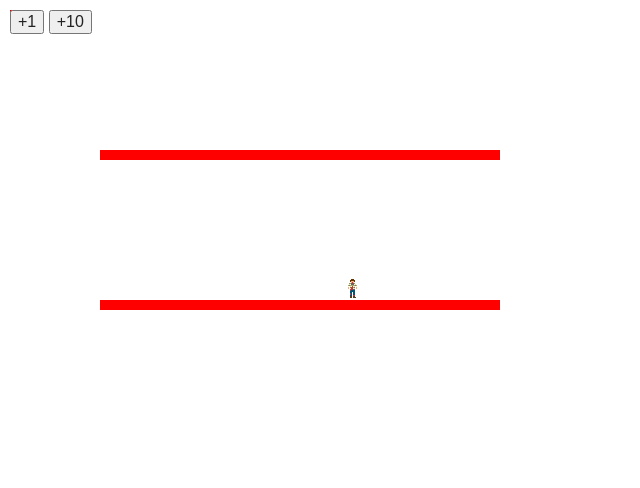
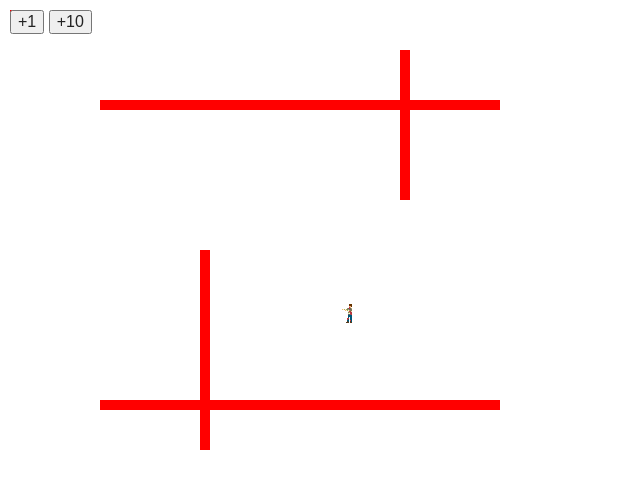
Before and after one commit to ragamo/Zombies, a plain HTML site: page index.html in a window 1280 px wide. Shown: the whole page, without its empty margins (0-640 px from the left). Drawn offline with Linux system fonts and the light colour scheme; animation ran at ten frames a second.

Commit message:
Se añaden colisiones

```diff
--- a/css/estilos.css
+++ b/css/estilos.css
@@ -39,14 +39,26 @@ input {
 	position: absolute;
 }
 .wall.up {
-	top: 150px;
+	top: 100px;
 	left: 100px;
 	height: 10px;
 	width: 400px;
 }
 .wall.down {
-	top: 300px;
+	top: 400px;
 	left: 100px;
 	height: 10px;
 	width: 400px;
 }
+.wall.left {
+	top: 250px;
+	width: 10px;
+	height: 200px;
+	left: 200px;
+}
+.wall.right {
+	top: 50px;
+	width: 10px;
+	height: 150px;
+	left: 400px;
+}
--- a/index.html
+++ b/index.html
@@ -16,6 +16,8 @@
 
 	<div class="wall up"></div>
 	<div class="wall down"></div>
+	<div class="wall left"></div>
+	<div class="wall right"></div>
 
 </body>
 </html>
--- a/js/zombie.js
+++ b/js/zombie.js
@@ -58,7 +58,7 @@
 			},
 
 			calcularNuevaDireccion: function(min, max) {
-				var direccion = null;// = (min && max) ? this.getRandomArbitrary(min,max) : this.getRandomArbitrary(2*Math.PI); // Algun angulo entre 0 y 2PI
+				var direccion = null;
 
 				if(private.directionY == 'up') {
 					direccion = this.getRandomArbitrary(Math.PI/4, 3*Math.PI/4);
@@ -74,6 +74,12 @@
 				}
 				if(direccion > 0 && direccion < Math.PI) {
 					private.directionY = 'down';
+				}
+				if(direccion > Math.PI/2 && direccion < 3*Math.PI/2) {
+					private.directionX = 'left';
+				}
+				if(direccion < Math.PI/2 || direccion > 3*Math.PI/2) {
+					private.directionX = 'right';
 				}
 
 				return direccion;
@@ -107,18 +113,16 @@
 					easing: 'linear',
 					queue: false,
 					done: function() {
+						private.directionX = null;
 						private.directionY = null;
 						private.dom.removeClass('left right');
 						if(_fnCallback)
 							_fnCallback();
-
-						//console.log('complete');
 					},
 					/*start: function() {
 						private.stuck = false;
 					},*/
 					fail: function() {
-						//console.log('fail');
 						private.dom.removeClass('left right');
 						if(_fnCallback)
 							_fnCallback();
@@ -155,11 +159,27 @@
 					jQuery(el).each(function(i, elem) {
 						var elem = jQuery(elem);
 
-						if(private.directionY == 'up' && private.posActual.y <= elem.offset().top + elem.height() && private.posActual.y + private.dom.height() > elem.offset().top + elem.height()) {
+						if(private.directionY == 'up' && private.posActual.y < elem.offset().top + elem.height() && private.posActual.y + private.dom.height() > elem.offset().top + elem.height()) {
+							if(private.posActual.x > elem.offset().left + elem.width()) return;
+							if(private.posActual.x < elem.offset().left) return;
 							flagHitTest = true;
 							return;
 						}
 						if(private.directionY == 'down' && private.posActual.y + private.dom.height() > elem.offset().top && private.posActual.y < elem.offset().top) {
+							if(private.posActual.x > elem.offset().left + elem.width()) return;
+							if(private.posActual.x < elem.offset().left) return;
+							flagHitTest = true;
+							return;
+						}
+						if(private.directionX == 'left' && private.posActual.x < elem.offset().left + elem.width() && private.posActual.x + private.dom.width() > elem.offset().left + elem.width()) {
+							if(private.posActual.y > elem.offset().top + elem.height()) return;
+							if(private.posActual.y < elem.offset().top) return;
+							flagHitTest = true;
+							//return;
+						}
+						if(private.directionX == 'right' && private.posActual.x + private.dom.width() > elem.offset().left && private.posActual.x < elem.offset().left) {
+							if(private.posActual.y > elem.offset().top + elem.height()) return;
+							if(private.posActual.y < elem.offset().top) return;
 							flagHitTest = true;
 							return;
 						}
@@ -167,7 +187,7 @@
 					});
 				});
 
-				console.log('hitTest: '+flagHitTest);
+				//console.log('hitTest: '+flagHitTest);
 				return flagHitTest;
 			}
 		};
```
